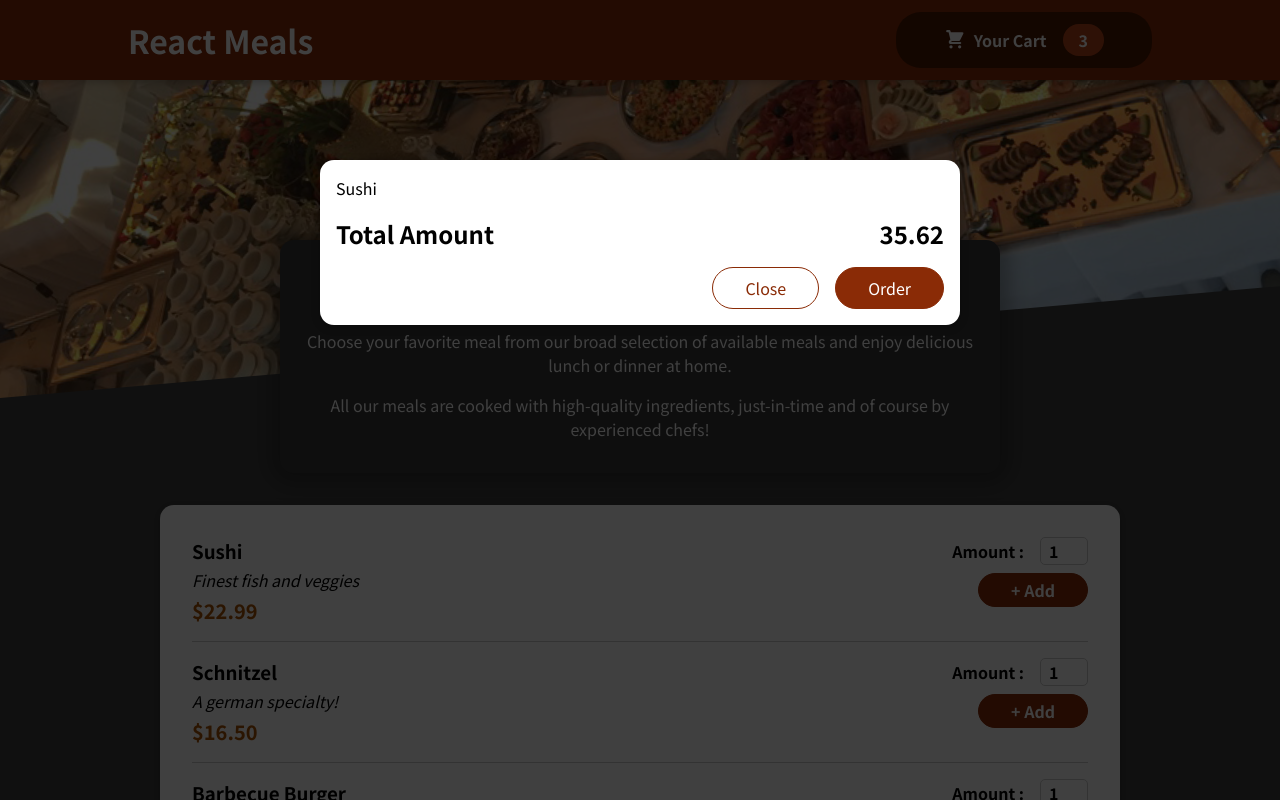
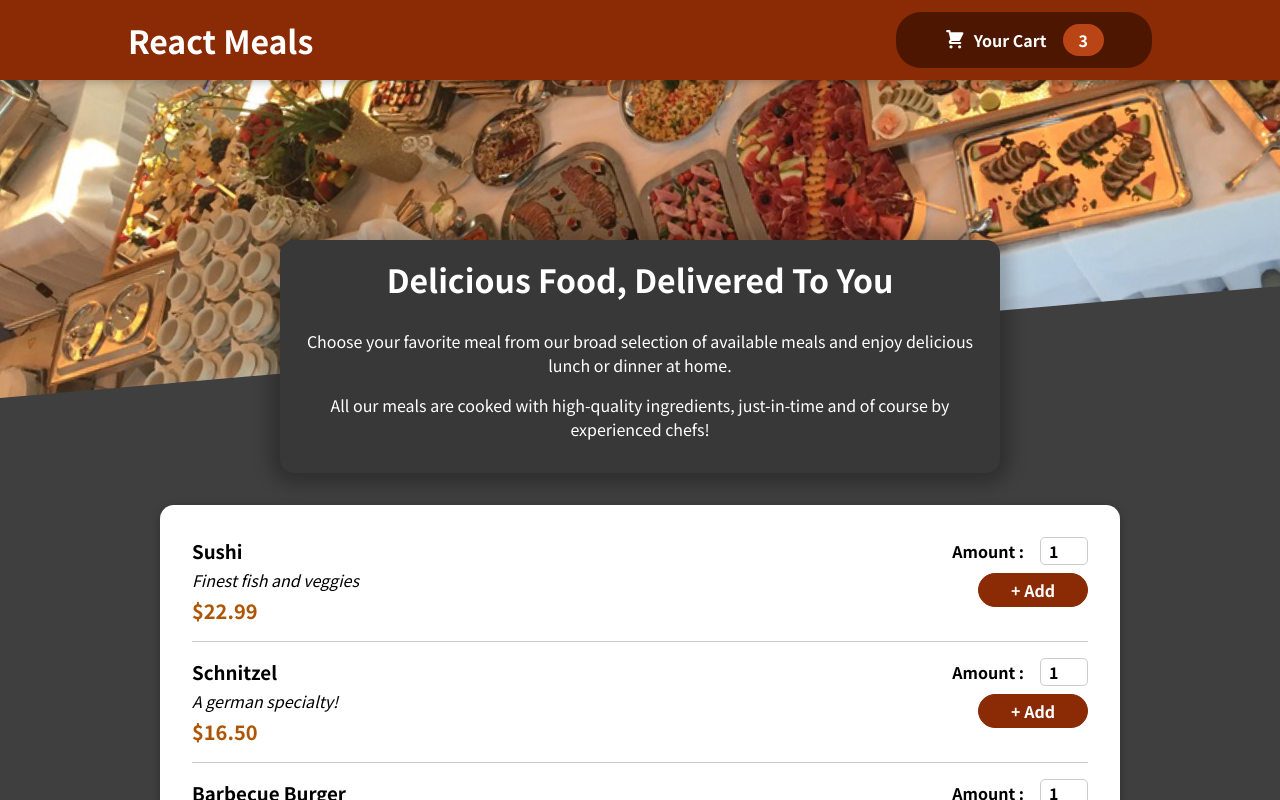
Before and after one commit to Rerique/food-order-app, a React (Vite) app: page / in a window 1280 px wide. Shown: the top 800 px of the page. Built offline with nearby package versions, Linux system fonts and the light colour scheme.

Commit message:
managing cart and modal state

```diff
--- a/src/App.jsx
+++ b/src/App.jsx
@@ -1,12 +1,23 @@
+import { useState } from 'react';
 import Cart from './components/Cart/Cart';
 import Header from './components/Layout/Header';
 import Meals from './components/Meals/Meals';
 
 function App() {
+  const [cartIsShown, setCartIsShown] = useState(false);
+
+  const showCartHandler = () => {
+    setCartIsShown(true);
+  };
+
+  const hideCartHandler = () => {
+    setCartIsShown(false);
+  };
+
   return (
     <>
-      <Cart />
-      <Header />
+      {cartIsShown && <Cart onHideCart={hideCartHandler} />}
+      <Header onShowCart={showCartHandler} />
       <main>
         <Meals />
       </main>
--- a/src/components/Cart/Cart.jsx
+++ b/src/components/Cart/Cart.jsx
@@ -1,26 +1,29 @@
 import Modal from '../UI/Modal';
 import styles from './Cart.module.css';
 
-export default function Cart() {
+export default function Cart({ onHideCart }) {
   const cartItems = (
     <ul className={styles['cart-items']}>
       {[{ id: 'c1', name: 'Sushi', amount: '2', price: '12.99' }].map(
         (item) => (
-          <li>{item.name}</li>
+          <li key={item.id}>{item.name}</li>
         ),
       )}
     </ul>
   );
 
   return (
-    <Modal>
+    <Modal onHideCart={onHideCart}>
       {cartItems}
       <div className={styles.total}>
         <span>Total Amount</span>
         <span>35.62</span>
       </div>
       <div className={styles.actions}>
-        <button type='button' className={styles['button--alt']}>
+        <button
+          type='button'
+          className={styles['button--alt']}
+          onClick={onHideCart}>
           Close
         </button>
         <button type='button' className={styles.button}>
--- a/src/components/Layout/Header.jsx
+++ b/src/components/Layout/Header.jsx
@@ -2,12 +2,12 @@ import styles from './Header.module.css';
 import mealsImg from '../../assets/meals.jpg';
 import HeaderCartButton from './HeaderCartButton';
 
-export default function Header() {
+export default function Header({ onShowCart }) {
   return (
     <>
       <header className={styles.header}>
         <h1>React Meals</h1>
-        <HeaderCartButton />
+        <HeaderCartButton onShowCart={onShowCart} />
       </header>
       <div className={styles['main-image']}>
         <img src={mealsImg} alt='meals' />
--- a/src/components/Layout/HeaderCartButton.jsx
+++ b/src/components/Layout/HeaderCartButton.jsx
@@ -1,9 +1,9 @@
 import CartIcon from '../Cart/CartIcon';
 import styles from './HeaderCartButton.module.css';
 
-export default function HeaderCartButton() {
+export default function HeaderCartButton({ onShowCart }) {
   return (
-    <button type='button' className={styles.button}>
+    <button type='button' className={styles.button} onClick={onShowCart}>
       <span className={styles.icon}>
         <CartIcon />
       </span>
--- a/src/components/UI/Modal.jsx
+++ b/src/components/UI/Modal.jsx
@@ -1,8 +1,11 @@
 import ReactDOM from 'react-dom';
 import styles from './Modal.module.css';
 
-function Backdrop() {
-  return <div className={styles.backdrop} />;
+function Backdrop({ onHideCart }) {
+  return (
+    // eslint-disable-next-line jsx-a11y/no-static-element-interactions
+    <div className={styles.backdrop} onClick={onHideCart} aria-hidden='true' />
+  );
 }
 
 function ModalOverlay({ children }) {
@@ -15,10 +18,13 @@ function ModalOverlay({ children }) {
 
 const portalElement = document.getElementById('overlay');
 
-export default function Modal({ children }) {
+export default function Modal({ children, onHideCart }) {
   return (
     <>
-      {ReactDOM.createPortal(<Backdrop />, portalElement)}
+      {ReactDOM.createPortal(
+        <Backdrop onHideCart={onHideCart} />,
+        portalElement,
+      )}
       {ReactDOM.createPortal(
         <ModalOverlay>{children}</ModalOverlay>,
         portalElement,
```
